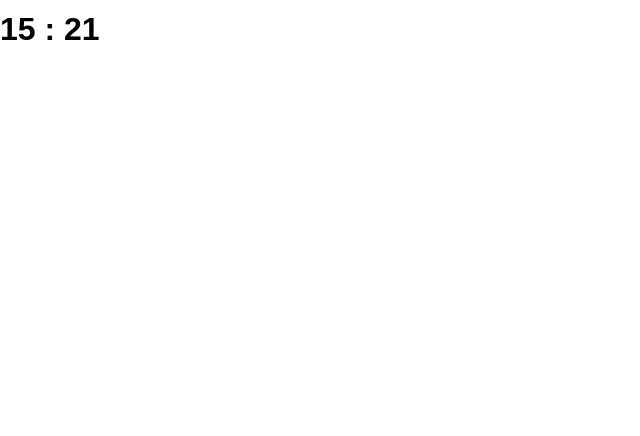
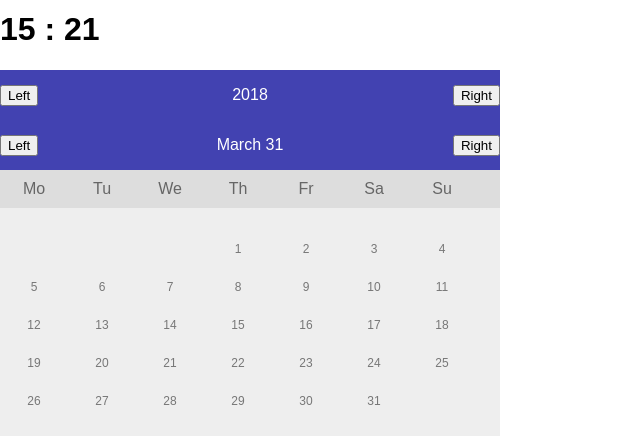
Before and after one commit to andrikarel/infinityModules, a React app in the folder infinitymodules/: page / in a window 1280 px wide. Shown: the part 2141-2577 px from the top of the page, without its empty margins (0-640 px from the left). Before the commit the page ends 2211 px from the top, so only its background shows below. Built offline with nearby package versions, Linux system fonts and the light colour scheme.

Commit message:
adds datepicker

```diff
--- a/infinitymodules/src/App.js
+++ b/infinitymodules/src/App.js
@@ -5,11 +5,12 @@ import ProgressBar from './components/ProgressBar';
 import Carousel from './components/Carousel';
 import Row from './components/Row';
 import Col from './components/Col';
-import TimePicker from './components/TimePicker'
+import TimePicker from './components/TimePicker';
+import DatePicker from './components/DatePicker';
 class App extends Component {
   constructor(props) {
     super(props);
-    this.state = {isModalOpen: false,isClockOpen:false,time:new Date()};
+    this.state = {isModalOpen: false,isClockOpen:false,time:new Date(), date:new Date()};
   }
   render() {
     const {isModalOpen,isClockOpen} = this.state;
@@ -91,8 +92,11 @@ class App extends Component {
             <Col size={4}></Col>
             <Col size={4}></Col>
           </Row>
-          <TimePicker onTimePick={time=>this.setState({time})} format={12}></TimePicker>
+          <TimePicker onTimePick={time=>this.setState({time: time})} format={12}></TimePicker>
           <h1>{`${this.state.time.getHours()} : ${this.state.time.getMinutes()}`} </h1>
+          <DatePicker
+            onDatePick={date=>this.setState({date: date})}
+            locale="en-EN"/>
       </div>
     );
   }
--- a/infinitymodules/src/components/DatePicker/datepicker.css
+++ b/infinitymodules/src/components/DatePicker/datepicker.css
@@ -0,0 +1,62 @@
+.calendar{
+    width: 500px;
+}
+.calendarHeader{
+    position: relative;
+    height: 50px;
+    background-color: rgb(66, 66, 177);
+    color: white;
+    text-align: center;
+    line-height: 50px;
+}
+.calendarHeaderTitle{
+    margin: 0;
+}
+.weekdays {
+    margin: 0;
+    padding: 10px 0;
+    background-color:#ddd;
+}
+
+.weekdays li {
+    display: inline-block;
+    width: 13.6%;
+    color: #666;
+    text-align: center;
+}
+
+/* Days (1-31) */
+.days {
+    padding: 10px 0;
+    background: #eee;
+    margin: 0;
+}
+
+.days li {
+    list-style-type: none;
+    display: inline-block;
+    width: 13.6%;
+    text-align: center;
+    margin-bottom: 5px;
+    font-size:12px;
+    color: #777;
+    height: 30px;
+}
+
+/* Highlight the "current" day */
+.days li .active {
+    padding: 5px;
+    background: #1abc9c;
+    color: white !important
+}
+
+.leftButton{
+    left: 0;
+    position: absolute;
+    top: 30%;
+}
+.rightButton{
+    right: 0;
+    position: absolute;
+    top: 30%;
+}
--- a/infinitymodules/src/components/DatePicker/index.js
+++ b/infinitymodules/src/components/DatePicker/index.js
@@ -1,15 +1,59 @@
 import React from 'react';
 import PropTypes from 'prop-types';
+import {calendar, calendarHeader,calendarHeaderTitle, leftButton,rightButton, weekdays, days} from './datepicker.css';
+const MONTH_NAMES = ["January", "February", "March", "April", "May", "June",
+  "July", "August", "September", "October", "November", "December"
+];
+
+//As seen on https://stackoverflow.com/questions/1184334/get-number-days-in-a-specified-month-using-javascript
+Date.prototype.monthDays= function(){
+    var d= new Date(this.getFullYear(), this.getMonth()+1, 0);
+    return d.getDate();
+}
 
 class DatePicker extends React.Component {
-
+    constructor(props){
+        super(props);
+        this.state = {
+            currentDate: new Date()
+        }
+    }
     render(){
+        const {currentDate} = this.state;
+        var year = currentDate.getFullYear();
+        var month = currentDate.getMonth();
+        var day = currentDate.getDay();
+        var firstDay = new Date(year, month,0).getDay();
         return(
-            <div></div>
+            <div className={calendar}>
+                <div className={calendarHeader}>
+                    <button className={leftButton} onClick={() => this.setState({currentDate: new Date(year-1, month, day)})}>Left</button>
+                    <p className={calendarHeaderTitle}>{year}</p>
+                    <button className={rightButton} onClick={() => this.setState({currentDate: new Date(year+1, month, day)})}>Right</button>
+                </div>
+                <div className={calendarHeader}>
+                    <button className={leftButton} onClick={() => this.setState({currentDate: new Date(year, month-1, day)})}>Left</button>
+                    <p className={calendarHeaderTitle}>{`${MONTH_NAMES[month]} ${currentDate.monthDays()}`}</p>
+                    <button className={rightButton} onClick={() => this.setState({currentDate: new Date(year, month+1, day)})}>Right</button>
+                </div>
+                <ul className={weekdays}>
+                    <li>Mo</li>
+                    <li>Tu</li>
+                    <li>We</li>
+                    <li>Th</li>
+                    <li>Fr</li>
+                    <li>Sa</li>
+                    <li>Su</li>
+                </ul>
+                <ul className={days}>
+                    {[...Array(firstDay)].map((o,index) => <li key={index}></li>)}
+                    {[...Array(currentDate.monthDays())].map((o,index) => <li key={index}>{index+1}</li>)}
+                </ul>
+            </div>
         )
     }
 }
-DatePicker.PropTypes = {
+DatePicker.propTypes = {
     onDatePick: PropTypes.func.isRequired,
     locale: PropTypes.string
 }
--- a/infinitymodules/src/components/TimePicker/clock.css
+++ b/infinitymodules/src/components/TimePicker/clock.css
@@ -62,6 +62,7 @@
     top: 30%;
     transform-origin: 50% 100%;
     width: 2.5%;
+    transition: transform .5s;
 }
 .minutes {
     background: #000;
@@ -71,6 +72,7 @@
     top: 10%;
     transform-origin: 50% 100%;
     width: 2%;
+    transition: transform .5s;
   }
   .clockButton{
       margin-top: 20px;
```
